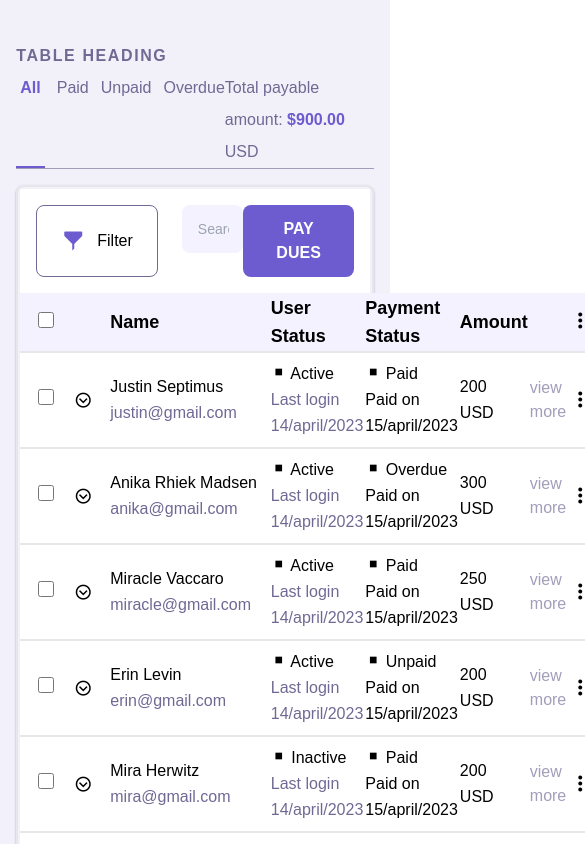
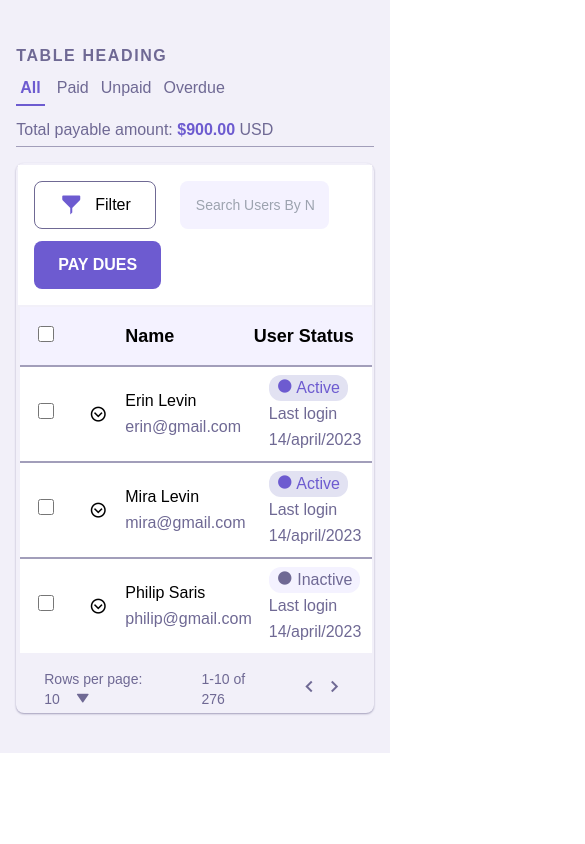
Before and after one commit to salv20/admin-table, a Vue app: page / in a window 390 px wide. Shown: the top 844 px of the page, 585 px wide, since content can reach past the window. Built offline with nearby package versions, Linux system fonts and the light colour scheme.

Commit message:
responsive screen 	modified:   src/App.vue 	modified:   src/components/Footer.vue 	modified:   src/components/Header.vue 	modified:   src/components/Search.vue 	modified:   src/components/Tablebody.vue 	modified:   src/store/index.js 	modified:   tailwind.config.js

```diff
--- a/src/App.vue
+++ b/src/App.vue
@@ -1,10 +1,14 @@
 <template>
   <main class="w-11/12 mx-auto py-10 space-y-4">
     <Header />
-    <section class="shadow-sm shadow-lightBlack rounded-lg p-0.5 border-2">
+    <section
+      class="rounded-lg shadow-sm shadow-lightBlack border-2 border-transparent"
+    >
       <Search />
-      <TableVue />
-      <Footer />
+      <article class="p-0.5 overflow-x-scroll">
+        <TableVue />
+        <Footer />
+      </article>
     </section>
   </main>
 </template>
--- a/src/components/Footer.vue
+++ b/src/components/Footer.vue
@@ -5,7 +5,7 @@
       <span><i class="bx bxs-down-arrow"></i></span>
     </p>
     <p>1-10 of 276</p>
-    <div class="text-2xl">
+    <div class="text-2xl flex">
       <button><i class="bx bx-chevron-left"></i></button>
       <button><i class="bx bx-chevron-right"></i></button>
     </div>
--- a/src/components/Header.vue
+++ b/src/components/Header.vue
@@ -1,7 +1,7 @@
 <template>
   <header class="text-tableDarkP leading-loose border-b border-lightBlack">
     <h2 class="uppercase font-semibold tracking-widest">table heading</h2>
-    <article class="flex justify-between">
+    <article class="md:flex justify-between space-y-2 md:space-y-0">
       <ul class="flex space-x-3 capitalize menu">
         <li class="active">all</li>
         <li class="cursor-pointer">paid</li>
--- a/src/components/Search.vue
+++ b/src/components/Search.vue
@@ -1,6 +1,6 @@
 <template>
-  <article class="flex justify-between p-4 bg-white">
-    <div class="flex w-3/4">
+  <article class="md:flex justify-between p-4 bg-white">
+    <div class="flex w-11/12 md:w-3/4">
       <div class="flex space-x-3 border border-tableDarkP rounded-lg px-6">
         <button>
           <i class="bx bxs-filter-alt text-purple text-2xl"></i>
@@ -8,7 +8,7 @@
         <button class="capitalize"> filter </button>
       </div>
 
-      <div class="w-3/5 ml-6">
+      <div class="w-11/12 md:w-3/5 ml-6">
         <input
           type="search"
           placeholder="search users by name, emial or date"
@@ -17,7 +17,7 @@
       </div>
     </div>
 
-    <div class="">
+    <div class="pt-3 md:pt-0">
       <button
         type="button"
         class="bg-purple uppercase text-white font-semibold py-3 px-6 rounded-lg"
--- a/src/components/Tablebody.vue
+++ b/src/components/Tablebody.vue
@@ -1,6 +1,6 @@
 <template>
-  <tr class="border-t-2 bg-white" v-for="user of users">
-    <td class="pl-4"
+  <tr class="border-t-2 bg-white border-lightBlack" v-for="user of unpaidUser">
+    <td class="pl-4 px-4"
       ><input type="checkbox" name="" id="" class="h-4 w-5"
     /></td>
     <td><i class="bx bx-chevron-down-circle text-lg px-4" /></td>
@@ -8,41 +8,68 @@
       <p class="capitalize">{{ user.name }}</p>
       <p class="text-tableDarkP">{{ user.email }}</p>
     </td>
-    <td class="leading-relaxed py-2">
-      <p class="capitalize">
+    <td class="leading-relaxed py-2 px-4">
+      <p
+        class="capitalize w-fit rounded-xl px-2"
+        :class="
+          user.userstatus.toLowerCase() === 'active'
+            ? ' bg-gray text-purple'
+            : ' bg-searchInput text-tableDarkP'
+        "
+      >
         <span>
-          <i class="bx bx-stop rounded-full" />
+          <i class="bx bxs-circle" />
         </span>
         {{ user.userstatus }}
       </p>
       <p class="text-tableDarkP">Last login {{ user.loginDate }}</p>
     </td>
 
-    <td class="leading-relaxed">
-      <p class="capitalize">
+    <td class="leading-relaxed px-4">
+      <p class="capitalize w-fit">
         <span>
-          <i class="bx bx-stop rounded-full"></i>
+          <i class="bx bxs-circle text-tableDarkP" />
         </span>
         {{ user.paymentStatus }}
       </p>
       <p>Paid on {{ user.paidDate }}</p>
     </td>
 
-    <td class="uppercase leading-relaxed">
+    <td class="uppercase leading-relaxed px-4">
       <p> {{ user.amount }} </p>
       <p>usd</p>
     </td>
-    <td><p class="text-lightBlack"> view more</p></td>
+    <td><button class="text-lightBlack"> view more</button></td>
     <td> <i class="bx bx-dots-vertical-rounded text-2xl pr-4"></i> </td>
   </tr>
 </template>
 
 <script>
+import { mapGetters } from "vuex";
 export default {
+  data() {
+    return {
+      price: [],
+      total: null,
+    };
+  },
   computed: {
     users() {
       return this.$store.state.users;
     },
+    ...mapGetters(["paidUser", "unpaidUser", "overdueUser"]),
+  },
+  mounted() {
+    this.unpaidUser.map((users) => this.price.push(users.amount));
+    this.overdueUser.map((users) => this.price.push(users.amount));
+    if (this.price.length) {
+      const sum = this.price.reduce((sig, sum) => sig + sum);
+      // this.total = sum;
+      // console.log(this.total);
+      this.$emit("total", sum);
+    } else {
+      this.$emit("total", 0);
+    }
   },
 };
 </script>
--- a/src/store/index.js
+++ b/src/store/index.js
@@ -95,7 +95,23 @@ export default createStore({
       },
     ],
   },
-  getters: {},
+  getters: {
+    paidUser(state) {
+      return state.users.filter(
+        (user) => user.paymentStatus.toLowerCase() === "paid"
+      );
+    },
+    unpaidUser(state) {
+      return state.users.filter(
+        (user) => user.paymentStatus.toLowerCase() === "unpaid"
+      );
+    },
+    overdueUser(state) {
+      return state.users.filter(
+        (user) => user.paymentStatus.toLowerCase() === "overdue"
+      );
+    },
+  },
   mutations: {},
   actions: {},
   modules: {},
--- a/tailwind.config.js
+++ b/tailwind.config.js
@@ -12,6 +12,7 @@ module.exports = {
         green: "#038103",
         lightBlack: "#a29eba",
         searchInput: "#f4f2ff",
+        gray: "#e2e2f2",
       },
     },
   },
```
